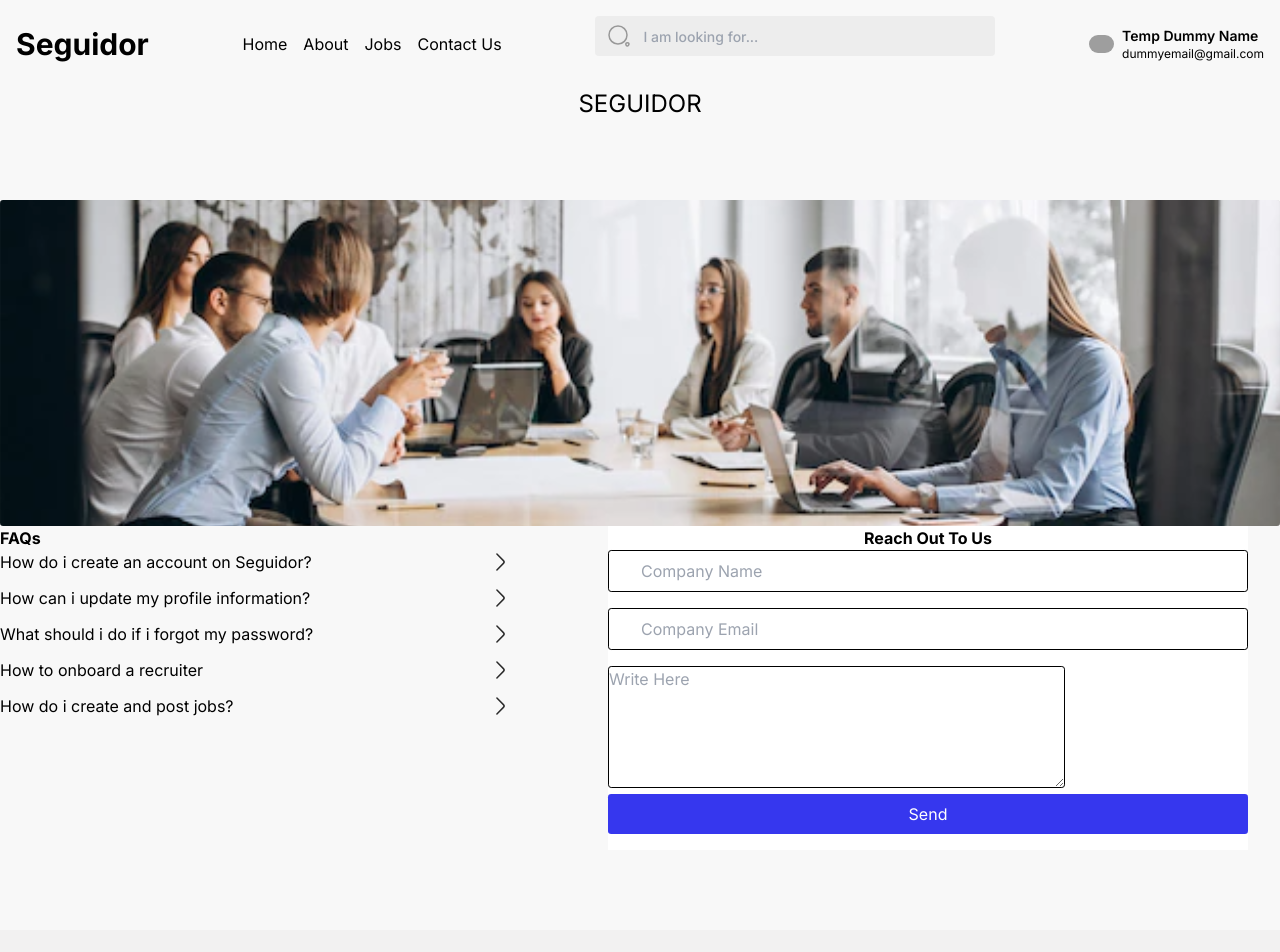
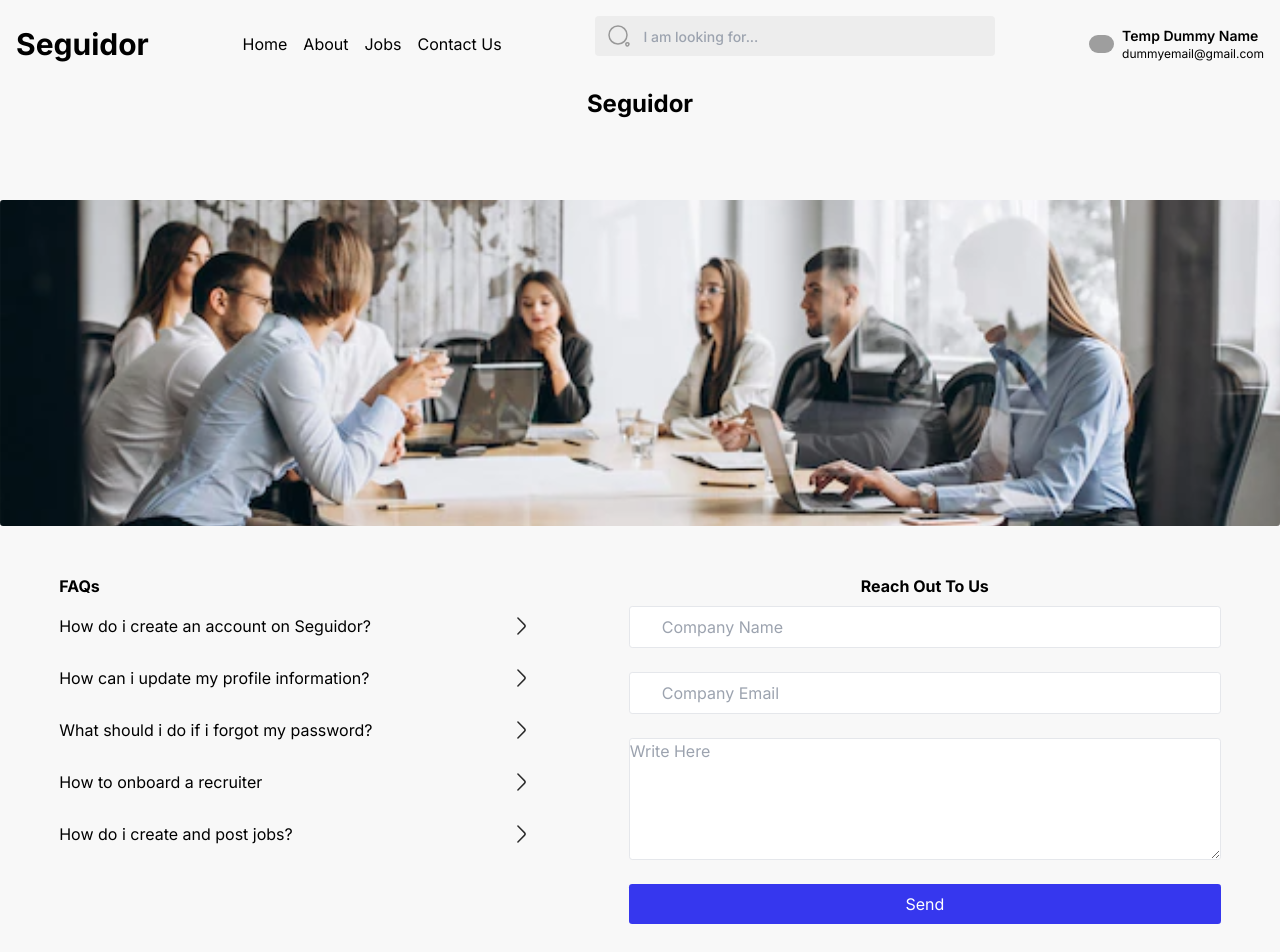
Before and after one commit to Andy-Intelligence/Seguidor-ATS, a Next.js app: page /site/contact in a window 1280 px wide. Shown: the top 952 px of the page. Built offline with nearby package versions, Linux system fonts and the light colour scheme; grey boxes are pictures that could not be loaded.

Commit message:
made changes

```diff
--- a/app/(website)/site/contact/ContactForm.jsx
+++ b/app/(website)/site/contact/ContactForm.jsx
@@ -1,12 +1,12 @@
 const ContactForm = () => {
   return (
-    <div className=" bg-white contactForm p-20">
-      <div>
+    <div className="w-full contactForm p-20">
+      <div className="flex flex-col gap-2 w-full">
         <h2 className=" text-black mb-6 text-center font-bold">Reach Out To Us</h2>
-        <input type="text" placeholder="Company Name" className=" border  border-black bg-white" />
-        <input type="email" placeholder="Company Email" className=" bg-white border  border-black" />
-        <textarea placeholder="Write Here" cols="44" rows="5" className=" border border-black p-9"></textarea>
-        <input type="submit" value="Send" className="contact text-white px-9" />
+        <input type="text" placeholder="Company Name" className=" border   bg-white" />
+        <input type="email" placeholder="Company Email" className=" bg-white border border-none p-9 " />
+        <textarea placeholder="Write Here" cols="44" rows="5" className="mb-4 border border-none w-full p-9"></textarea>
+        <input type="submit" value="Send" className="contact text-white px-9 w-full" />
       </div>
     </div>
   );
--- a/app/(website)/site/contact/ContactHeader.jsx
+++ b/app/(website)/site/contact/ContactHeader.jsx
@@ -3,7 +3,7 @@ import contactImage from '../images/aboutimage.svg';
 const ContactHeader = () => {
     return (
         <div className="p-7 contact">
-            <h2 className=" text-center text-2xl">SEGUIDOR</h2>
+            <h2 className=" text-center text-2xl font-[700]">Seguidor</h2>
             <Image src={contactImage} alt="contactImage" />
         </div>
     );
--- a/app/(website)/site/contact/page.jsx
+++ b/app/(website)/site/contact/page.jsx
@@ -9,7 +9,7 @@ const Page = () => {
       <Nav />
       <ContactHeader />
       <div className="gathering mt-28">
-        <div className=" p-7 faqs">
+        <div className=" p-7 faqs flex flex-col gap-4">
           <h2 className=" font-bold mb-8 ">FAQs</h2>
           <Faqs params="How do i create an account on Seguidor?" />
           <Faqs params="How can i update my profile information?" />
--- a/app/(website)/site/globals.css
+++ b/app/(website)/site/globals.css
@@ -774,8 +774,13 @@ footer button {
 
 .gathering {
   display: grid;
+  align-items: start;
+  justify-content: center;
   grid-template-columns: 40% 50%;
   gap: 6rem;
+  margin-top: 3rem;
+  padding-left: 3rem;
+  padding-right: 3rem;
 
 }
 
```
